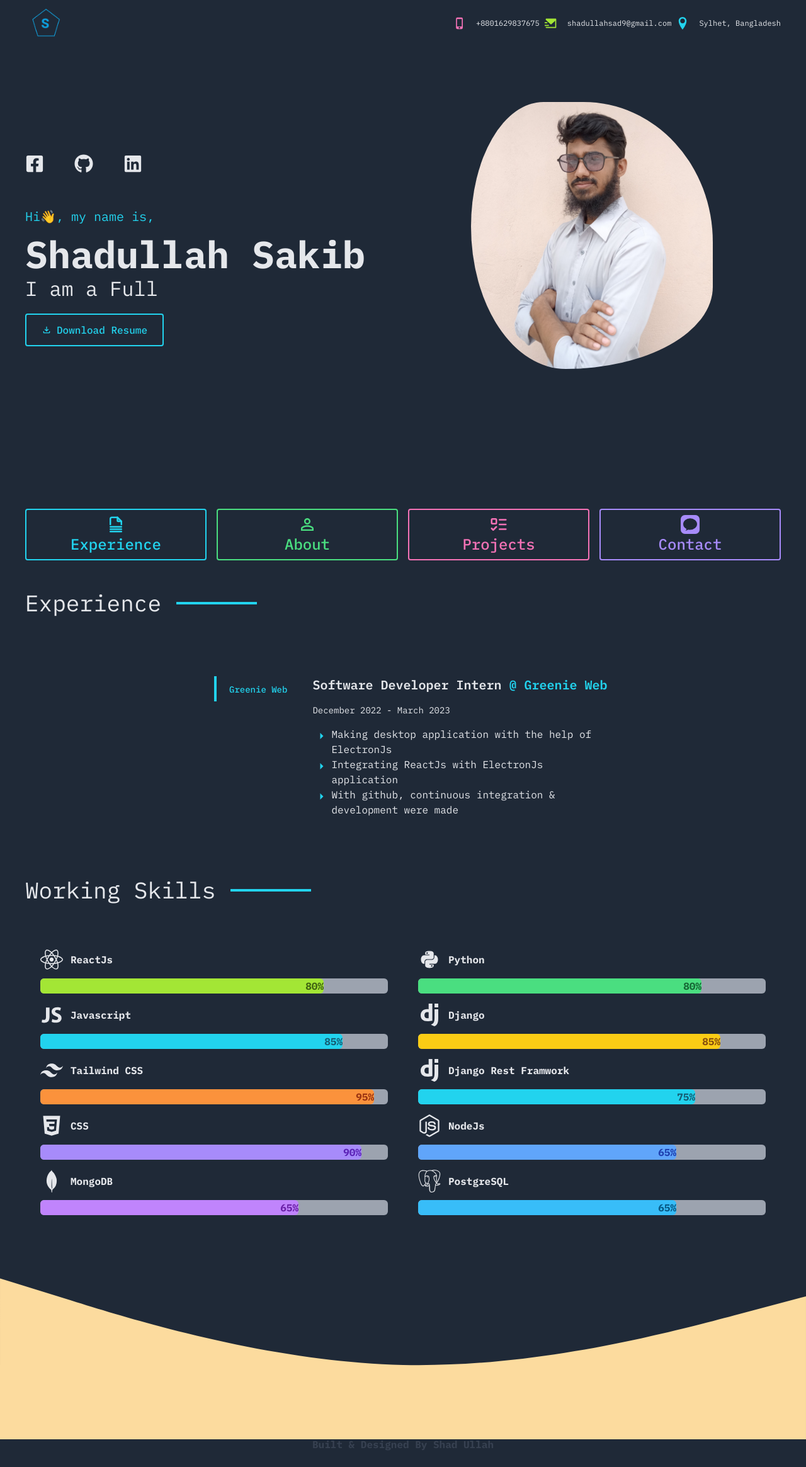
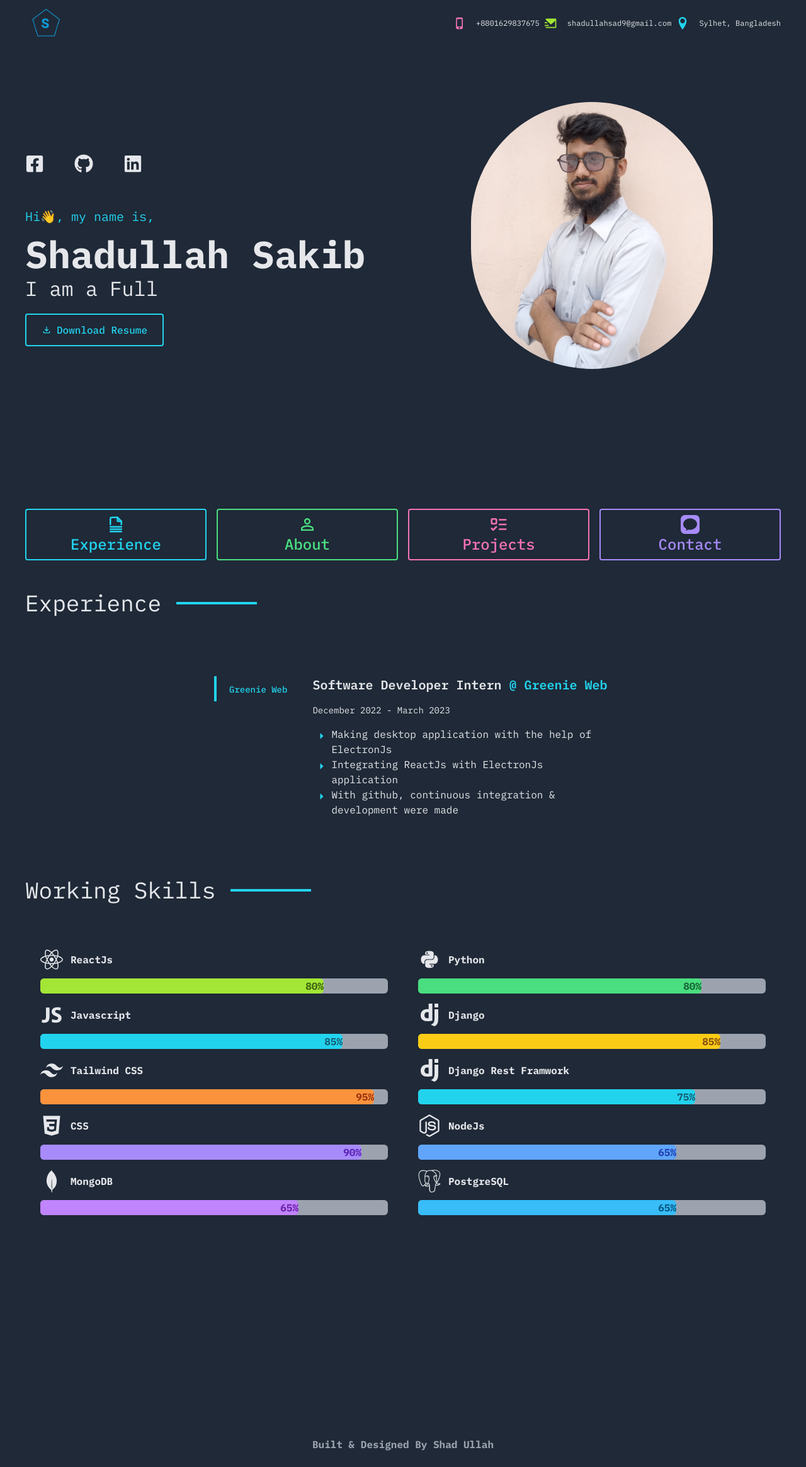
Before and after one commit to shadullah/Portfolio_2_0, a React (Vite) app: page / in a window 1280 px wide. Shown: the whole page at 63% size. Built offline with nearby package versions, Linux system fonts and the light colour scheme.

Commit message:
first look chnged

```diff
--- a/src/Pages/Banner.jsx
+++ b/src/Pages/Banner.jsx
@@ -86,7 +86,7 @@ const Banner = () => {
                   1000,
                   "I am a Full Stack Developer",
                   1000,
-                  "I am a Beckend Developer",
+                  "I am a Backend Developer",
                   1000,
                 ]}
                 speed={50}
@@ -105,7 +105,7 @@ const Banner = () => {
             </div>
           </div>
           <div className="w-1/2 my-12">
-            <img className="home-img mx-auto w-96" src={two} alt="" />
+            <img className="rounded-full mx-auto w-96" src={two} alt="" />
           </div>
         </div>
       </div>
--- a/src/Pages/shared/Footer/Footer.jsx
+++ b/src/Pages/shared/Footer/Footer.jsx
@@ -1,20 +1,9 @@
 const Footer = () => {
   return (
     <div>
-      <svg
-        className="absolute"
-        xmlns="http://www.w3.org/2000/svg"
-        viewBox="0 0 1440 320"
-      >
-        <path
-          fill="#FCDB9E"
-          fillOpacity="1"
-          d="M0,32L120,69.3C240,107,480,181,720,186.7C960,192,1200,128,1320,96L1440,64L1440,320L1320,320C1200,320,960,320,720,320C480,320,240,320,120,320L0,320Z"
-        ></path>
-      </svg>
       <p
         // style={{ color: "#060B0C" }}
-        className="text-gray-700 font-bold hover:text-cyan-600 py-6 text-center relative top-64"
+        className="text-gray-400 font-bold hover:text-cyan-600 py-6 text-center relative top-64"
       >
         Built & Designed By{" "}
         <span className="">
```
